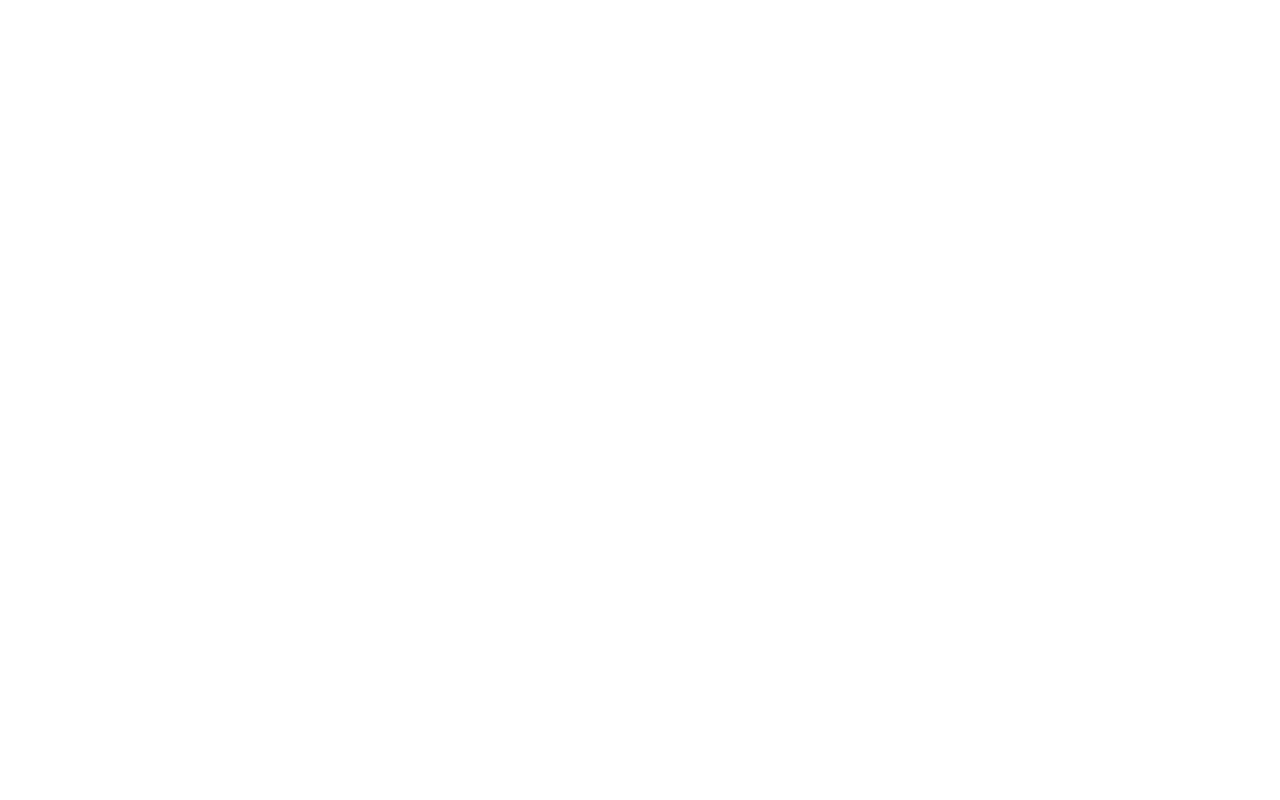
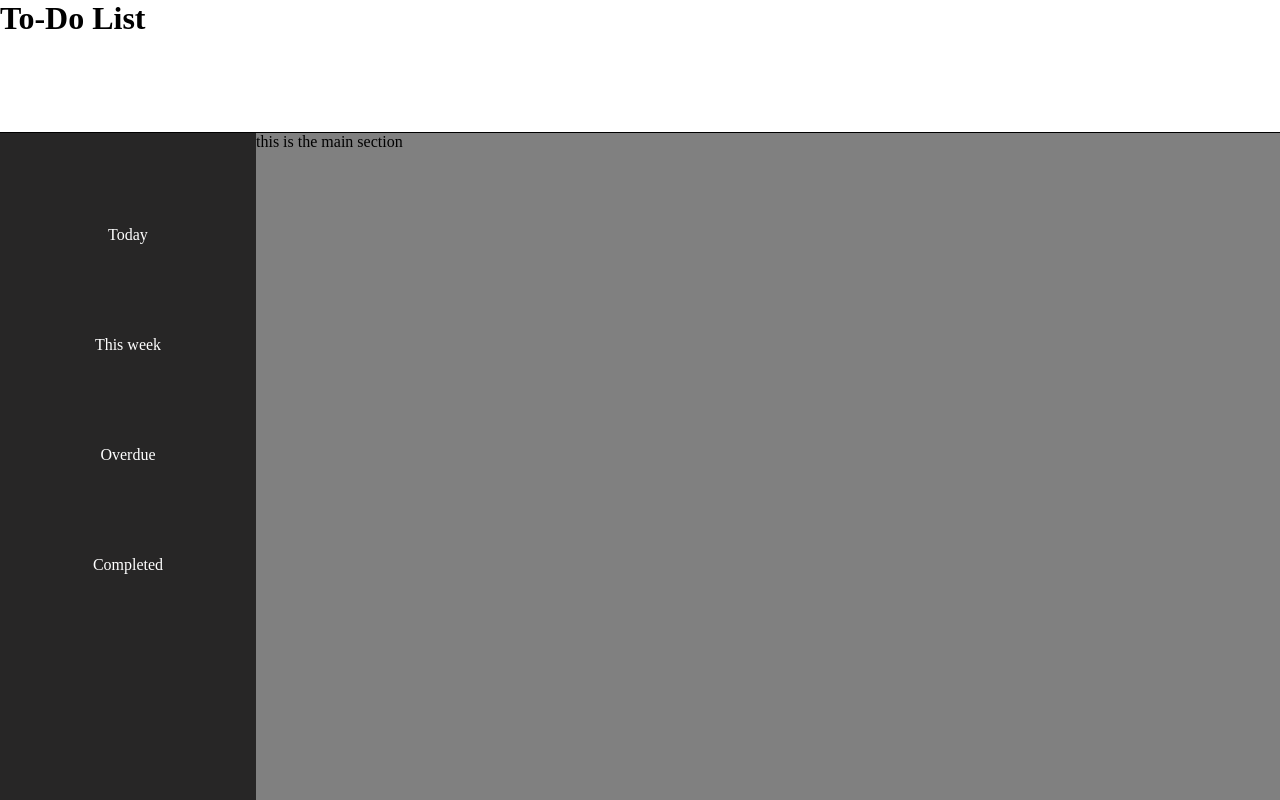
Before and after one commit to weBidji/to-do-list, a website built with webpack: page src/index.html in a window 1280 px wide. Built offline with nearby package versions, Linux system fonts and the light colour scheme.

Commit message:
initial layout

```diff
--- /dev/null
+++ b/src/createtask.js
@@ -0,0 +1,11 @@
+export function createTask(name, description) {
+
+    return {
+
+        name: name,
+        description: description,
+
+    }
+
+
+}
--- a/src/index.html
+++ b/src/index.html
@@ -1,10 +1,13 @@
 <!DOCTYPE html>
 <html lang="en">
+
 <head>
     <meta charset="UTF-8">
     <meta name="viewport" content="width=device-width, initial-scale=1.0">
-    <title>Document</title>
+    <title>To-do list</title>
 </head>
+
 <body>
 </body>
+
 </html>
--- a/src/index.js
+++ b/src/index.js
@@ -1 +1,10 @@
 import './style.css';
+// import { createTask } from './createtask.js';
+
+import { loadUI } from './loadUI.js';
+
+document.addEventListener('DOMContentLoaded', () => {
+
+    loadUI();
+}
+)
--- /dev/null
+++ b/src/loadUI.js
@@ -0,0 +1,40 @@
+export function loadUI() {
+
+    // Header
+
+    const header = document.createElement('header');
+    const title = document.createElement('h1');
+
+    title.innerHTML = 'To-Do List'
+    document.body.appendChild(header);
+    header.appendChild(title);
+
+    // Nav
+    const navBar = document.createElement('nav');
+    document.body.appendChild(navBar);
+    const navLinks = document.createElement('ul');
+    navBar.appendChild(navLinks);
+
+    navLinks.id = 'nav-links';
+    navBar.id = 'nav';
+
+    createNavLink('Today', navLinks);
+    createNavLink('This week', navLinks);
+    createNavLink('Overdue', navLinks);
+    createNavLink('Completed', navLinks);
+
+    // Main
+    const main = document.createElement('section');
+    main.id = 'main-section';
+    main.textContent = 'this is the main section';
+    document.body.appendChild(main);
+
+
+
+}
+
+function createNavLink(text, navLinks) {
+    const newLink = document.createElement('a');
+    newLink.textContent = text;
+    navLinks.appendChild(newLink);
+}
--- a/src/style.css
+++ b/src/style.css
@@ -1,3 +1,41 @@
-p {
-    color: green;
+*,
+*::before,
+*::after {
+    margin: 0;
+    padding: 0;
+    box-sizing: border-box;
 }
+
+body {
+    display: grid;
+    grid-template-columns: repeat(5, 1fr);
+    grid-template-rows: 1fr 5fr;
+    min-height: 100vh;
+}
+
+header {
+    border-bottom: 1px solid black;
+    grid-row: 1 / 2;
+    grid-column: 1 / -1;
+}
+
+nav {
+    background-color: rgb(39, 38, 38);
+    grid-column: 1/2;
+    grid-row: 2/-1;
+    color: white;
+}
+
+#nav-links {
+    display: flex;
+    flex-direction: column;
+    justify-content: space-evenly;
+    align-items: center;
+    height: 80%;
+}
+
+#main-section {
+    grid-column: 2 / -1;
+    grid-row: 2 / -1;
+    background-color: grey;
+}
--- a/webpack.config.js
+++ b/webpack.config.js
@@ -38,6 +38,7 @@ module.exports = {
     },
     plugins: [
         new HtmlWebpackPlugin({
+            title:"To-do list",
             template: './src/index.html',
             filename: 'index.html',
             inject: 'body',
```
